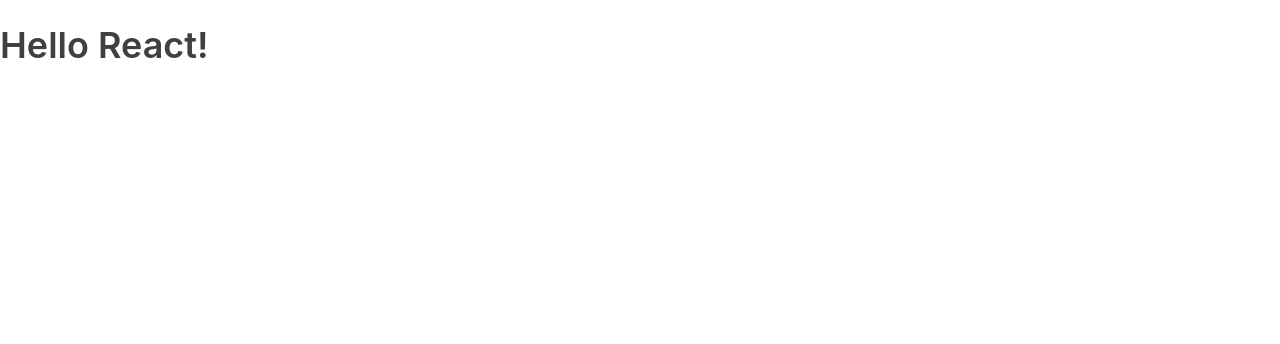
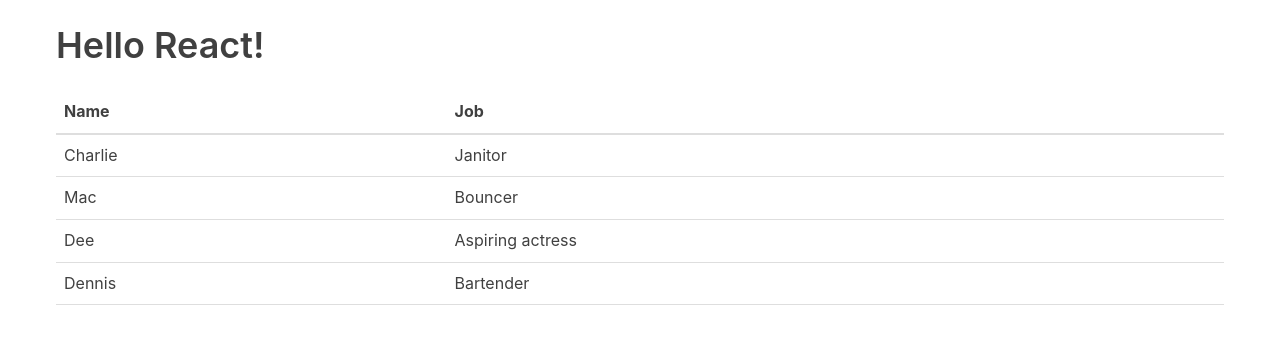
Before and after one commit to markoter/react-tutorial, a React (Create React App) app: page / in a window 1280 px wide. Shown: the top 344 px of the page. Built offline with nearby package versions, Linux system fonts and the light colour scheme.

Commit message:
create Table component and import it in app

```diff
--- a/src/App.js
+++ b/src/App.js
@@ -1,10 +1,13 @@
 import React from "react"
+import Table from './Table'
+
 
 class App extends React.Component {
     render() {
         return(
-            <div className="App">
+            <div className="container">
                 <h1>Hello React!</h1>
+                <Table />
             </div>
         )
     }
--- /dev/null
+++ b/src/Table.js
@@ -0,0 +1,36 @@
+import React from "react";
+
+class Table extends React.Component {
+    render() {
+        return(
+            <table>
+                <thead>
+                    <tr>
+                        <th>Name</th>
+                        <th>Job</th>
+                    </tr>
+                </thead>
+                <tbody>
+                    <tr>
+                        <td>Charlie</td>
+                        <td>Janitor</td>
+                    </tr>
+                    <tr>
+                        <td>Mac</td>
+                        <td>Bouncer</td>
+                    </tr>
+                    <tr>
+                        <td>Dee</td>
+                        <td>Aspiring actress</td>
+                    </tr>
+                    <tr>
+                        <td>Dennis</td>
+                        <td>Bartender</td>
+                    </tr>
+                </tbody>
+            </table>
+        )
+    }
+}
+
+export default Table
```
